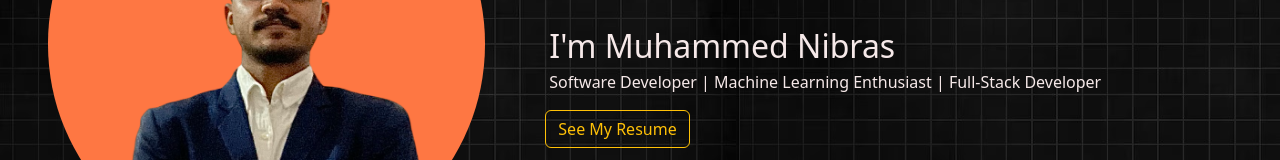
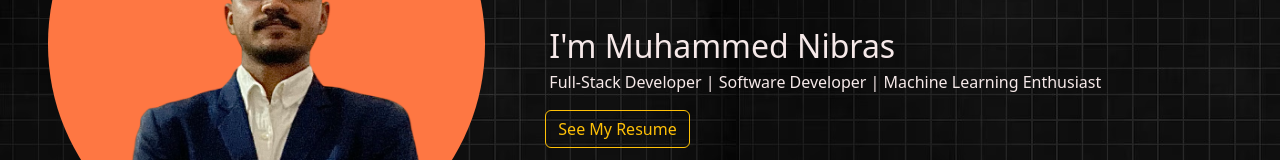
Before and after one commit to nibras000/Personal-Static-Website, a plain HTML site: page index.html in a window 1280 px wide. Shown: the part 317-477 px from the top of the page. Drawn offline with nearby package versions, Linux system fonts and the light colour scheme.

Commit message:
Update index.html

```diff
--- a/index.html
+++ b/index.html
@@ -63,7 +63,7 @@
                     </div>
                     <div >
                         <p class="intro-name ms-1 mb-0">I'm Muhammed Nibras</p>
-                        <p class="intro-lead ms-1 mb-0">Software Developer | Machine Learning Enthusiast | Full-Stack Developer</p>
+                        <p class="intro-lead ms-1 mb-0"> Full-Stack Developer | Software Developer | Machine Learning Enthusiast </p>
                         <a href="Nibras_Resume_2.pdf" class="btn btn-outline-warning mt-3" target="_blank">See My Resume</a>
                     </div>
                 </div>
```
